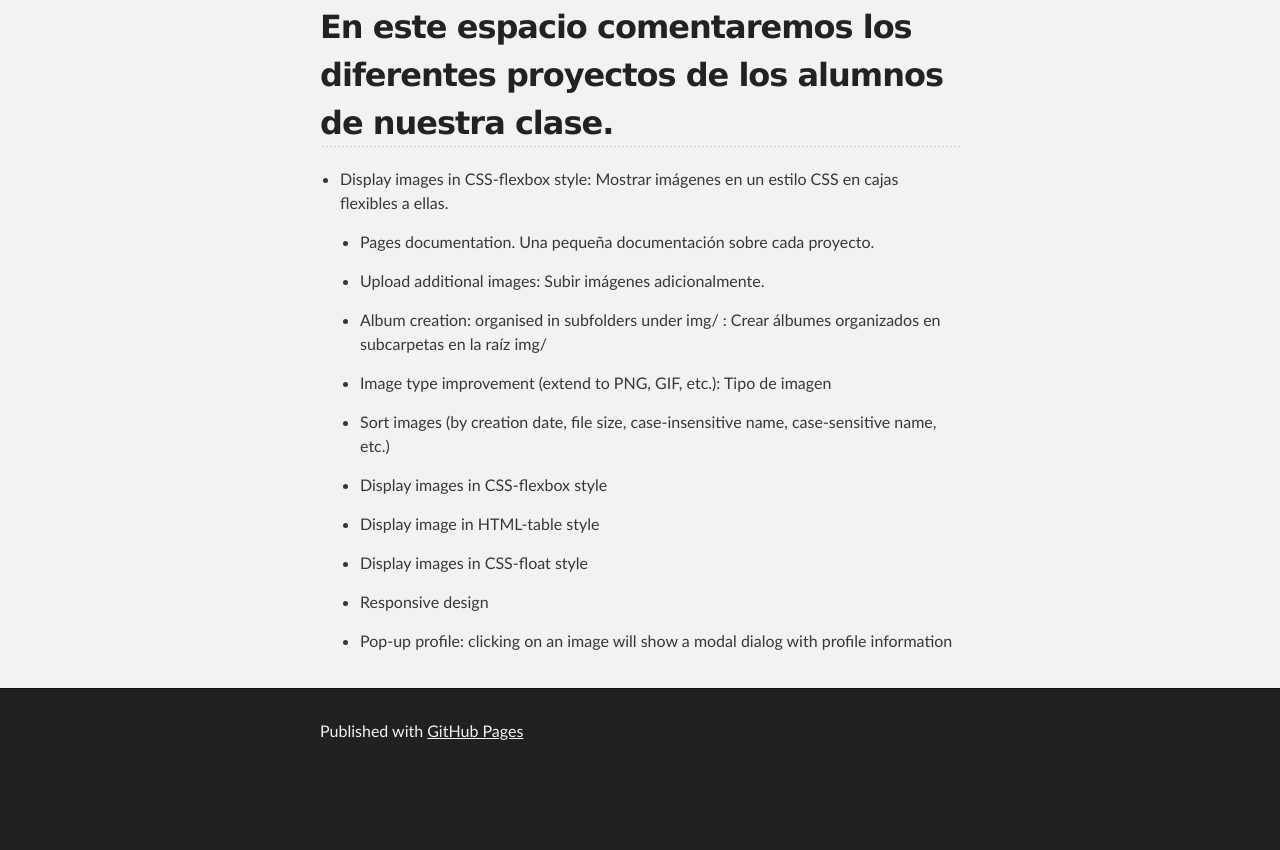
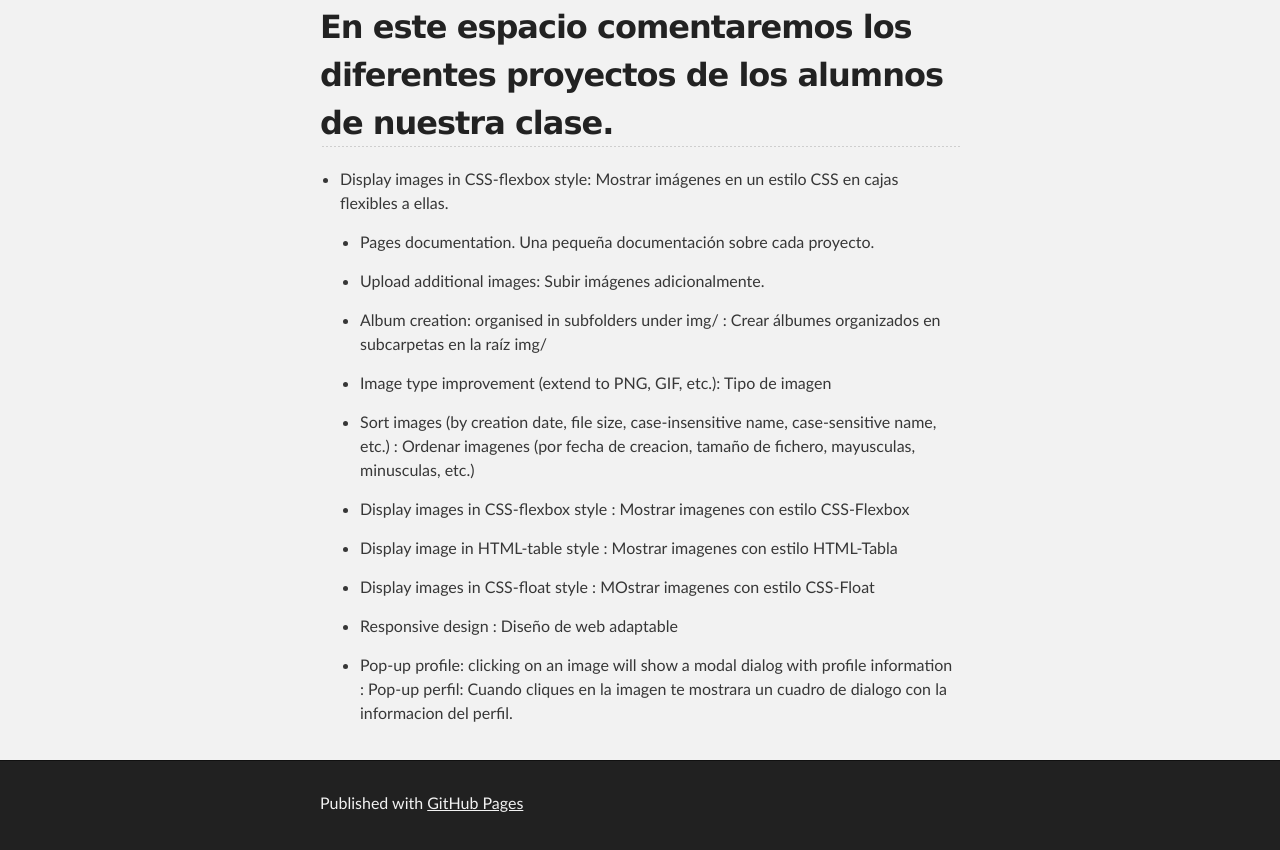
Before and after one commit to AWS2/AWS2.github.io, a plain HTML site: page index.html in a window 1280 px wide. Shown: the part 339-1189 px from the top of the page. Before the commit the page ends 1117 px from the top, so only its background shows below. Drawn offline with Linux system fonts and the light colour scheme.

Commit message:
Update index.html

```diff
--- a/index.html
+++ b/index.html
@@ -36,18 +36,17 @@
 <ul>
 <li>
 <p>Display images in CSS-flexbox style: Mostrar imágenes en un estilo CSS en cajas flexibles a ellas.</p>
-
 <ul>
 <li><p>Pages documentation. Una pequeña documentación sobre cada proyecto.</p></li>
 <li><p>Upload additional images: Subir imágenes adicionalmente.</p></li>
 <li><p>Album creation: organised in subfolders under img/ : Crear álbumes organizados en subcarpetas en la raíz img/</p></li>
 <li><p>Image type improvement (extend to PNG, GIF, etc.): Tipo de imagen</p></li>
-<li><p>Sort images (by creation date, file size, case-insensitive name, case-sensitive name, etc.)</p></li>
-<li><p>Display images in CSS-flexbox style</p></li>
-<li><p>Display image in HTML-table style</p></li>
-<li><p>Display images in CSS-float style</p></li>
-<li><p>Responsive design</p></li>
-<li><p>Pop-up profile: clicking on an image will show a modal dialog with profile information</p></li>
+<li><p>Sort images (by creation date, file size, case-insensitive name, case-sensitive name, etc.) : Ordenar imagenes (por fecha de creacion, tamaño de fichero, mayusculas, minusculas, etc.)</p></li>
+<li><p>Display images in CSS-flexbox style : Mostrar imagenes con estilo CSS-Flexbox </p></li>                                                                                                                                                                                                                                                                                                                                                                                                                                                                                                                                                                                                                                                                                                                                                                                                                                                                                                                                                                                                                                                                                                                                                              </p></li>
+<li><p>Display image in HTML-table style : Mostrar imagenes con estilo HTML-Tabla</p></li>
+<li><p>Display images in CSS-float style : MOstrar imagenes con estilo CSS-Float</p></li>
+<li><p>Responsive design : Diseño de web adaptable</p></li>
+<li><p>Pop-up profile: clicking on an image will show a modal dialog with profile information : Pop-up perfil: Cuando cliques en la imagen te mostrara un cuadro de dialogo con la informacion del perfil.</p></li>
 </ul>
 </li>
 </ul>
```
